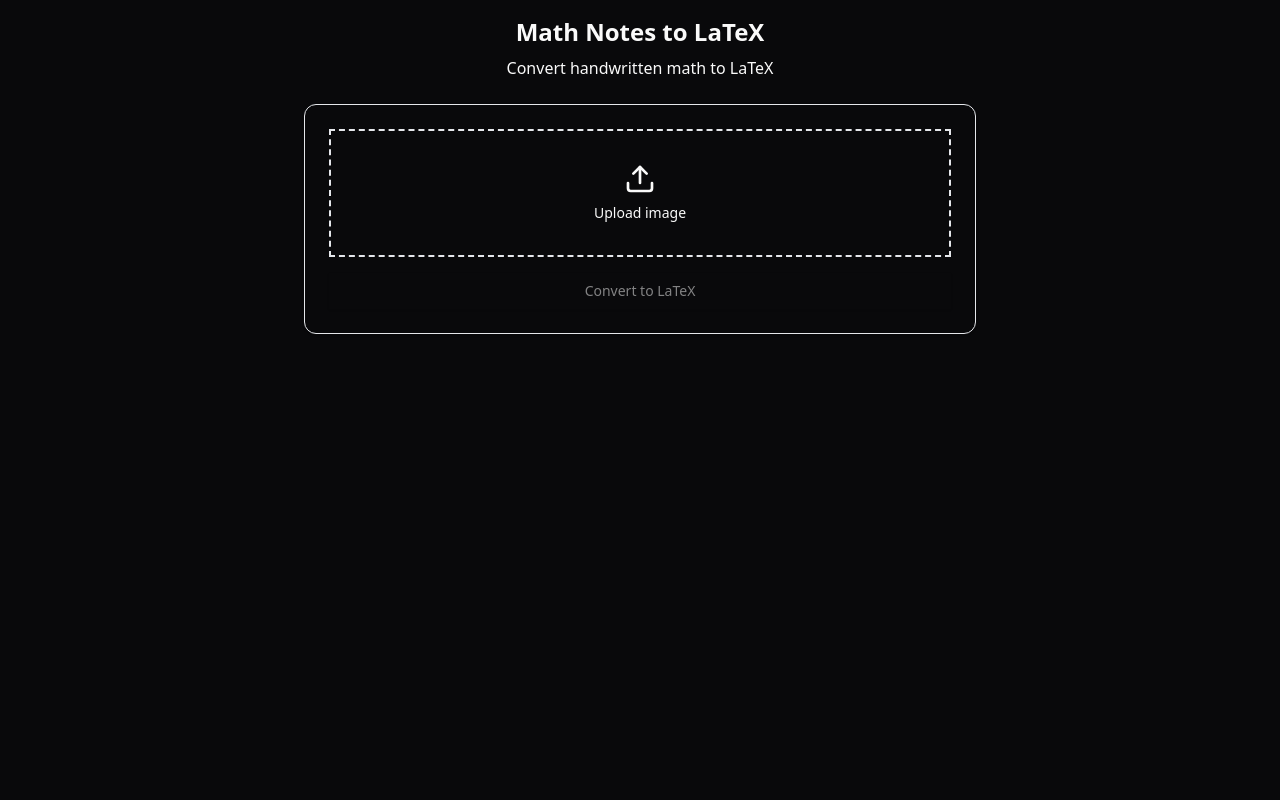
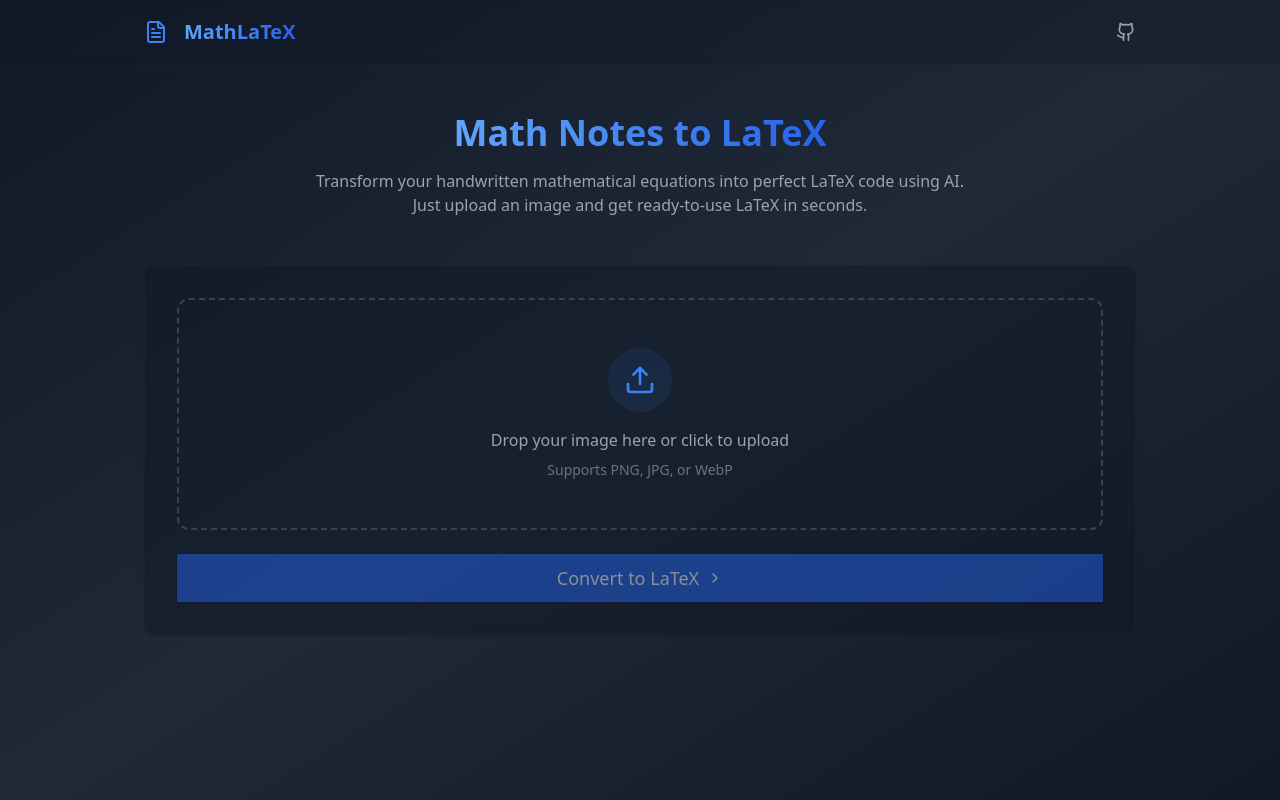
Before and after one commit to Krishpraj/LatexNotes, a React (Vite) app in the folder client/: page / in a window 1280 px wide. Built offline with nearby package versions, Linux system fonts and the light colour scheme.

Commit message:
improved GUI to make it more modernized

```diff
--- a/client/src/App.tsx
+++ b/client/src/App.tsx
@@ -1,5 +1,5 @@
 import { useState } from 'react';
-import { Upload, FileText } from 'lucide-react';
+import { Upload, FileText, ChevronRight, Github, Copy, Download } from 'lucide-react';
 import { Button } from './components/ui/button';
 import { Card } from './components/ui/card';
 import { toast } from "./hooks/use-toast";
@@ -48,53 +48,103 @@ function App() {
     }
   };
 
+  const copyToClipboard = (text: string) => {
+    navigator.clipboard.writeText(text);
+    toast({
+      title: "Copied to clipboard",
+      description: "LaTeX code has been copied to your clipboard",
+    });
+  };
+
   return (
-    <div className="min-h-screen p-4">
-      <div className="max-w-2xl mx-auto space-y-6">
-        <header className="text-center space-y-2">
-          <h1 className="text-2xl font-bold">Math Notes to LaTeX</h1>
-          <p className="text-muted-foreground">Convert handwritten math to LaTeX</p>
-        </header>
+    <div className="min-h-screen bg-gradient-to-br from-gray-900 via-gray-800 to-gray-900">
+      <nav className="border-b border-gray-800/50 backdrop-blur-sm bg-gray-900/30">
+        <div className="max-w-5xl mx-auto px-4 h-16 flex items-center justify-between">
+          <div className="flex items-center space-x-4">
+            <FileText className="h-6 w-6 text-blue-500" />
+            <span className="text-xl font-semibold bg-gradient-to-r from-blue-400 to-blue-600 text-transparent bg-clip-text">
+              MathLaTeX
+            </span>
+          </div>
+          <a href="https://github.com/yourusername/mathlatex" className="text-gray-400 hover:text-white transition-colors">
+            <Github className="h-5 w-5" />
+          </a>
+        </div>
+      </nav>
 
-        <Card className="p-6">
-          <div className="space-y-4">
-            <label className="border-2 border-dashed rounded-lg p-8 flex flex-col items-center cursor-pointer hover:border-primary">
-              <Upload className="h-8 w-8 mb-2 text-muted-foreground" />
-              <span className="text-sm text-muted-foreground">Upload image</span>
+      <main className="max-w-5xl mx-auto px-4 py-12">
+        <div className="flex flex-col items-center mb-12 space-y-4">
+          <h1 className="text-4xl font-bold text-transparent bg-clip-text bg-gradient-to-r from-blue-400 to-blue-600">
+            Math Notes to LaTeX
+          </h1>
+          <p className="text-gray-400 text-center max-w-2xl">
+            Transform your handwritten mathematical equations into perfect LaTeX code using AI.
+            Just upload an image and get ready-to-use LaTeX in seconds.
+          </p>
+        </div>
+
+        <Card className="bg-gray-900/50 border-gray-800/50 backdrop-blur-sm">
+          <div className="p-8 space-y-6">
+            <label className="group relative block border-2 border-dashed border-gray-700 rounded-xl p-12 hover:border-blue-500 transition-all cursor-pointer">
               <input
                 type="file"
                 className="hidden"
                 accept="image/*"
                 onChange={(e) => setSelectedFile(e.target.files?.[0] || null)}
               />
+              <div className="flex flex-col items-center">
+                <div className="p-4 bg-blue-500/10 rounded-full mb-4 group-hover:bg-blue-500/20 transition-colors">
+                  <Upload className="h-8 w-8 text-blue-500" />
+                </div>
+                <p className="text-gray-400 mb-2 font-medium">Drop your image here or click to upload</p>
+                <p className="text-gray-500 text-sm">Supports PNG, JPG, or WebP</p>
+              </div>
             </label>
 
             {selectedFile && (
-              <div className="flex items-center gap-2 text-sm">
-                <FileText className="h-4 w-4" />
-                <span>{selectedFile.name}</span>
+              <div className="flex items-center gap-3 p-4 bg-gray-800/50 rounded-lg border border-gray-700">
+                <FileText className="h-5 w-5 text-blue-500" />
+                <span className="text-gray-300">{selectedFile.name}</span>
               </div>
             )}
 
             <Button
-              className="w-full"
+              className="w-full bg-blue-600 hover:bg-blue-500 text-white py-6 text-lg"
               onClick={handleUpload}
               disabled={!selectedFile || loading}
             >
-              {loading ? "Converting..." : "Convert to LaTeX"}
+              {loading ? (
+                <div className="flex items-center gap-2">
+                  <div className="animate-spin rounded-full h-5 w-5 border-2 border-white/30 border-t-white" />
+                  Converting...
+                </div>
+              ) : (
+                <div className="flex items-center gap-2">
+                  Convert to LaTeX
+                  <ChevronRight className="h-5 w-5" />
+                </div>
+              )}
             </Button>
           </div>
         </Card>
 
         {latex && (
-          <Card className="p-6 space-y-4">
-            <h2 className="font-semibold">Generated LaTeX</h2>
-            <pre className="bg-muted p-4 rounded-lg overflow-x-auto text-sm">
-              <code>{latex}</code>
-            </pre>
+          <Card className="mt-8 bg-gray-900/50 border-gray-800/50 backdrop-blur-sm">
+            <div className="p-8 space-y-6">
+              <div className="flex items-center justify-between">
+                <h2 className="text-xl font-semibold text-white">Generated LaTeX</h2>
                 <div className="flex gap-2">
                   <Button
                     variant="outline"
+                    size="icon"
+                    onClick={() => copyToClipboard(latex)}
+                    className="hover:text-blue-500"
+                  >
+                    <Copy className="h-4 w-4" />
+                  </Button>
+                  <Button
+                    variant="outline"
+                    size="icon"
                     onClick={() => {
                       const blob = new Blob([latex], { type: 'text/plain' });
                       const url = URL.createObjectURL(blob);
@@ -104,32 +154,30 @@ function App() {
                       link.click();
                       URL.revokeObjectURL(url);
                     }}
+                    className="hover:text-blue-500"
                   >
-                Download LaTeX
+                    <Download className="h-4 w-4" />
                   </Button>
+                </div>
+              </div>
+              <pre className="bg-gray-800/50 p-6 rounded-lg overflow-x-auto text-sm text-gray-300 border border-gray-700">
+                <code>{latex}</code>
+              </pre>
               <form
                 action="https://www.overleaf.com/docs"
                 method="post"
                 target="_blank"
+                className="flex justify-end"
               >
-                <input
-                  type="hidden"
-                  name="snip"
-                  value={`\\documentclass{article}
-                      \\usepackage{amsmath}
-                      \\usepackage{amssymb}
-                      \\usepackage{amsfonts}
-
-                      \\begin{document}
-                      ${latex}
-                      \\end{document}`}
-                />
-                <Button type="submit">Open in Overleaf</Button>
+                <input type="hidden" name="snip" value={`\\documentclass{article}\n\\usepackage{amsmath}\n\\usepackage{amssymb}\n\\usepackage{amsfonts}\n\n\\begin{document}\n${latex}\n\\end{document}`} />
+                <Button type="submit" className="bg-green-600 hover:bg-green-500 text-white">
+                  Open in Overleaf
+                </Button>
               </form>
             </div>
           </Card>
         )}
-      </div>
+      </main>
     </div>
   );
 }
```
Lines whose indentation alone changed are shown as unchanged.
